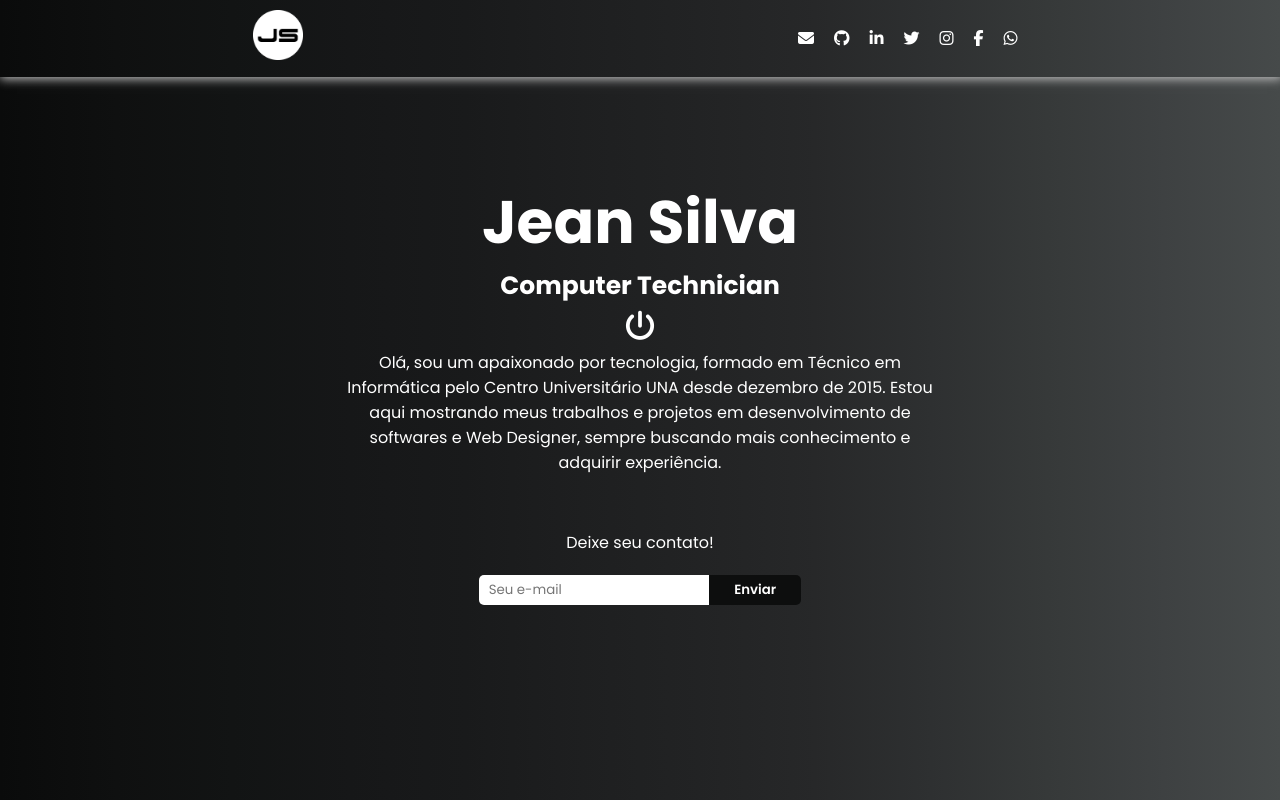
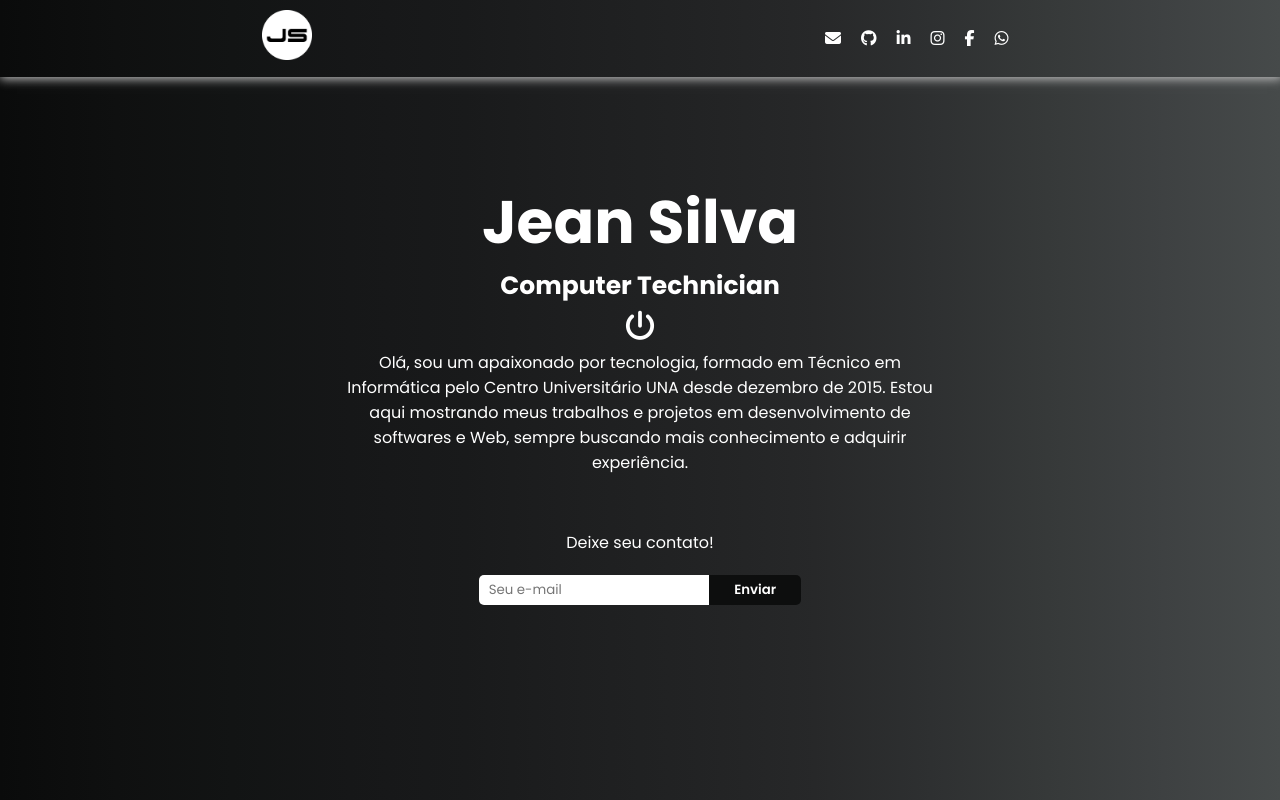
Before and after one commit to jeansilvatech/portfoliohc, a plain HTML site: page index.html in a window 1280 px wide. Both pictures are taken after a click on the element 640 px from the left and 327 px from the top of the page. Drawn offline with Linux system fonts and the light colour scheme.

Commit message:
Update index.html

```diff
--- a/index.html
+++ b/index.html
@@ -23,7 +23,6 @@
             <li><a target="_blank" href="mailto:jeanpsilva10@outlook.com"><i class="fa-solid fa-envelope"></i></a></li>
           <li><a target="_blank" href="https://github.com/jeansilvatech"><i class="fa-brands fa-github"></i></a> </li>
           <li><a target="_blank" href="https://www.linkedin.com/in/jeanpesil/"><i class="fa-brands fa-linkedin-in"></i></a></li>
-          <li><a target="_blank" href="https://twitter.com/jeanpesil"><i class="fa-brands fa-twitter"></i></a> </li>
           <li><a target="_blank" href="https://instagram.com/jeanpesil"><i class="fa-brands fa-instagram"></i></a></li>
           <li><a target="_blank" href="https://facebook.com/jeanpesil"><i class="fa-brands fa-facebook-f"></i></a></li>
           <li><a target="_blank" href="https://wa.me/31971617192"><i class="fa-brands fa-whatsapp"></i></a></li>
@@ -42,7 +41,7 @@
             <div style="display:none;"id="about">
                 <p>
                     Olá, sou um apaixonado por tecnologia, formado em Técnico em Informática pelo Centro Universitário UNA desde dezembro de 2015.
-                    Estou aqui mostrando meus trabalhos e projetos em desenvolvimento de softwares e Web Designer, sempre buscando mais conhecimento e adquirir experiência.
+                    Estou aqui mostrando meus trabalhos e projetos em desenvolvimento de softwares e Web, sempre buscando mais conhecimento e adquirir experiência.
                 </p>
             </div>
 
```
